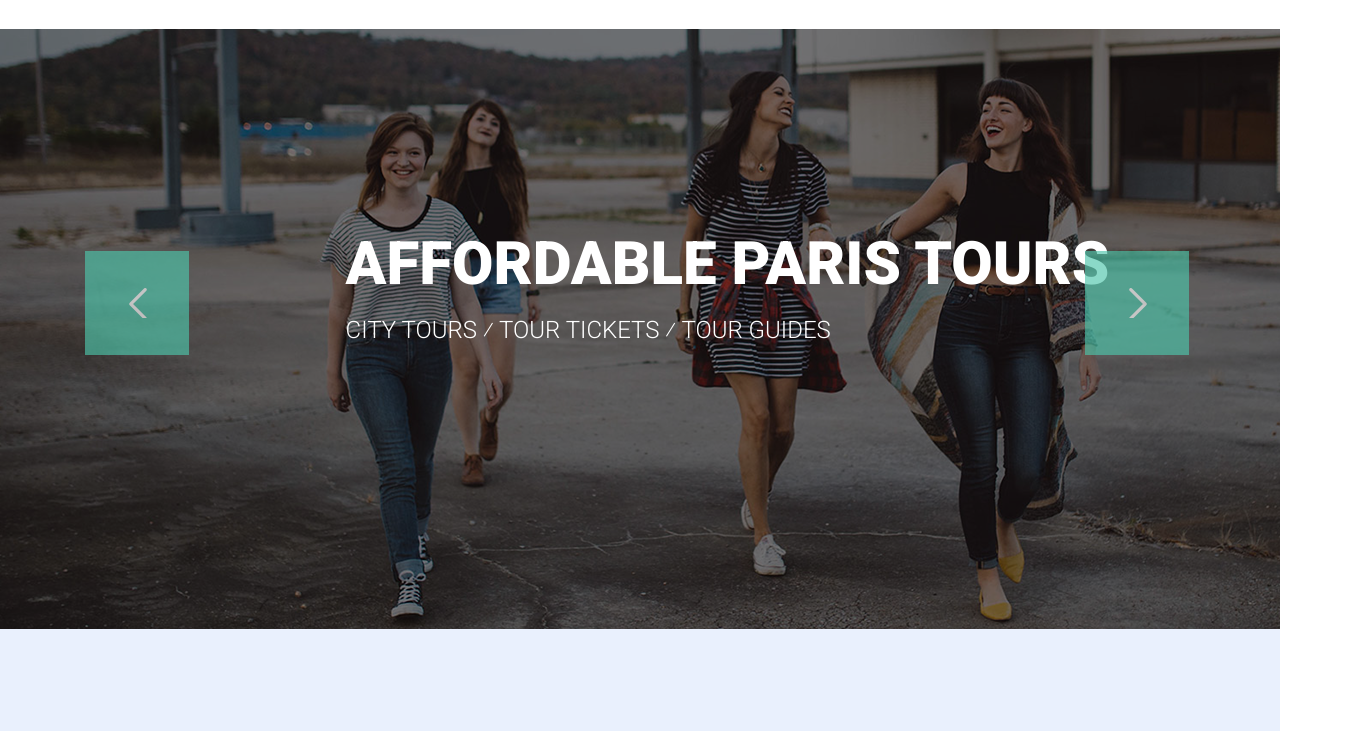
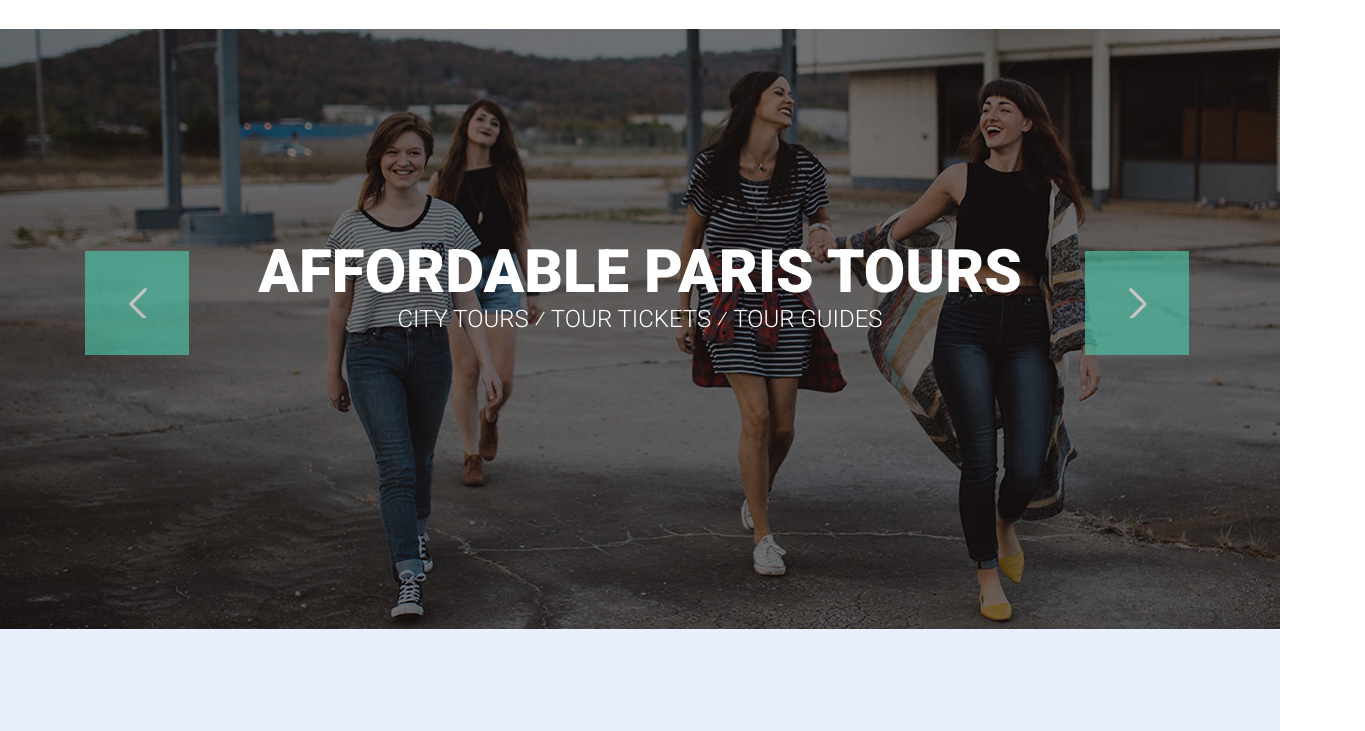
Before and after one commit to OlesiaMV/goit-hw-html-css, a plain HTML site: page hw-05/index.html in a window 1280 px wide. Shown: the part 61-792 px from the top of the page, 1365 px wide, since content can reach past the window. Drawn offline with nearby package versions, Linux system fonts and the light colour scheme.

Commit message:
fixed section_first

```diff
--- a/hw-05/css/styles.css
+++ b/hw-05/css/styles.css
@@ -73,10 +73,6 @@ img {
   color: #4ec6ab;
 }
 
-.title {
-  color: #ffffff;
-}
-
 .section_first {
   position: relative;
   background: url("../img/Rectangle.png");
@@ -85,26 +81,30 @@ img {
   width: 100%;
   margin: 0;
   padding: 0;
+
 }
+.title {
+  color: #ffffff;
+  text-align: center;
+  padding-top: 208px;
+}
+
+
 
 .first_title {
   text-transform: uppercase;
   font-weight: 900;
   font-size: 60px;
-  position: absolute;
-  left: 27%;
   top: 200px;
   margin: 0;
   text-align: center;
+  vertical-align:middle
 }
 
 .title_sections {
   text-transform: uppercase;
   font-weight: 300;
   font-size: 24px;
-  position: absolute;
-  left: 27%;
-  top: 48%;
   text-align: center;
   margin: 0;
   font-weight: 300;
@@ -121,7 +121,6 @@ img {
 
 .scroll {
   position: absolute;
-  width: 100%;
   top: 37%;
 }
 
--- a/hw-05/index.html
+++ b/hw-05/index.html
@@ -29,9 +29,9 @@
     </header>
     <main class="clearfix">
       <h1 hidden>hw-05</h1>
-      <section class="section_first container">
+      <section class="section_first">
         <div class="title container">
-          <h2 class="first_title">Affordable Paris Tours</h2>
+          <h2 class="first_title container">Affordable Paris Tours</h2>
           <div class="title_sections clearfix">
             <a href="#">City Tours &#8260;</a>
             <a href="#">Tour Tickets &#8260;</a>
@@ -196,10 +196,12 @@
       </section>
     </main>
     <footer>
-   <div class="footer_text">
-        <span class="footer_text-one">All Rights Reserved &copy; Dokan | Designed</span>
+      <div class="footer_text">
+        <span class="footer_text-one"
+          >All Rights Reserved &copy; Dokan | Designed</span
+        >
         <span> <a class="footer_text-two">ThemenGraph</a></span>
-        </div>
+      </div>
     </footer>
   </body>
 </html>
```
